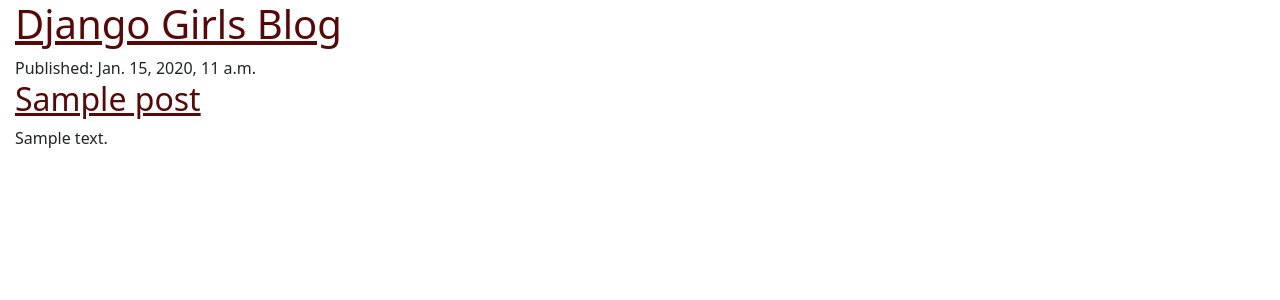
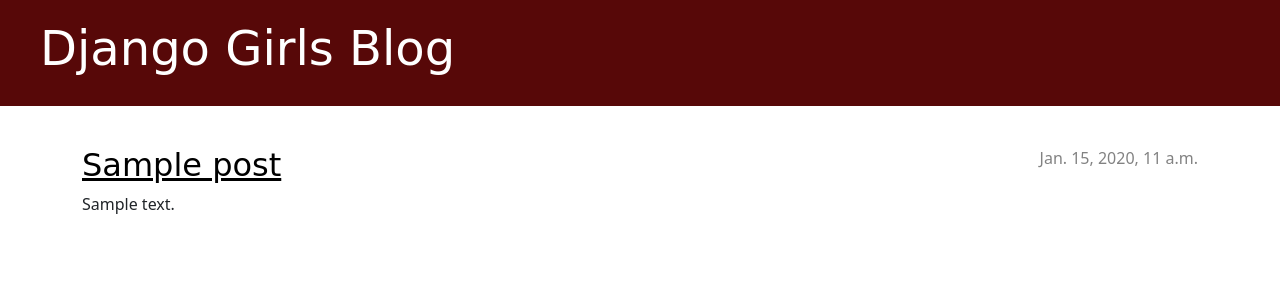
Before and after one commit to cameliahanes/Django-Blog, a Django app: page / in a window 1280 px wide. Shown: the top 300 px of the page. Run offline with Django 3.2, Linux system fonts and the light colour scheme; tables that the repository leaves empty hold one stand-in row (values such as "Sample post").

Commit message:
Add better css for content block and reuse base template.

```diff
--- a/djangogirls/blog/static/css/blog.css
+++ b/djangogirls/blog/static/css/blog.css
@@ -1,7 +1,76 @@
-h1 a, h2 a {
-    color: #570808;
+/*h1 a, h2 a {*/
+/*    color: #570808;*/
+/*    font-family: 'Lobster';*/
+/*}*/
+
+.page-header {
+    background-color: #570808;
+    margin-top: 0;
+    margin-bottom: 40px;
+    padding: 20px 20px 20px 40px;
 }
 
-body {
-    padding-left: 15px;
+.page-header h1,
+.page-header h1 a,
+.page-header h1 a:visited,
+.page-header h1 a:active {
+    color: #ffffff;
+    font-size: 36pt;
+    text-decoration: none;
 }
+
+h1,
+h2,
+h3,
+h4 {
+    font-family: 'Lobster', cursive;
+}
+
+.date {
+    color: #828282;
+}
+
+.save {
+    float: right;
+}
+
+.post-form textarea,
+.post-form input {
+    width: 100%;
+}
+
+.top-menu,
+.top-menu:hover,
+.top-menu:visited {
+    color: #ffffff;
+    float: right;
+    font-size: 26pt;
+    margin-right: 20px;
+}
+
+.post {
+    margin-bottom: 70px;
+    /*margin-left: 20px;*/
+}
+
+.post h2 a,
+.post h2 a:visited {
+    color: #000000;
+}
+
+.post > .date,
+.post > .actions {
+    float: right;
+}
+
+.btn-secondary,
+.btn-secondary:visited {
+    color: #570808;
+    background: none;
+    border-color: #570808;
+}
+
+.btn-secondary:hover {
+    color: #FFFFFF;
+    background-color: #570808;
+}
--- /dev/null
+++ b/djangogirls/blog/templates/blog/base.html
@@ -0,0 +1,22 @@
+{% load static %}
+<!DOCTYPE html>
+<html>
+    <head>
+        <title>Django Girls blog</title>
+        <link rel="stylesheet" href="{% static 'css/blog.css' %}" type="text/css" />
+        <link href="https://cdn.jsdelivr.net/npm/bootstrap@5.3.0-alpha1/dist/css/bootstrap.min.css" rel="stylesheet" integrity="sha384-GLhlTQ8iRABdZLl6O3oVMWSktQOp6b7In1Zl3/Jr59b6EGGoI1aFkw7cmDA6j6gD" crossorigin="anonymous">
+    </head>
+    <body>
+        <header class="page-header">
+            <h1><a href="/">Django Girls Blog</a></h1>
+        </header>
+        <main class="container">
+            <div class="row">
+                <div class="col">
+                    {% block content %}
+                    {% endblock %}
+                </div>
+            </div>
+        </main>
+    </body>
+</html>
--- a/djangogirls/blog/templates/blog/post_list.html
+++ b/djangogirls/blog/templates/blog/post_list.html
@@ -1,23 +1,13 @@
-{% load static %}
-<!DOCTYPE html>
-<html>
-    <head>
-        <title>Django Girls blog</title>
-        <link rel="stylesheet" href="{% static 'css/blog.css' %}" type="text/css" />
-{#        <link rel="stylesheet" href="https://cdn.jsdelivr.net/npm/bootstrap@5.1.3/dist/css/bootstrap.min.css" integrity="sha384-1BmE4kWBq78iYhFldvKuhfTAU6auU8tT94WrHftjDbrCEXSU1oBoqyl2QvZ6jIW3" crossorigin="anonymous">#}
-        <link href="https://cdn.jsdelivr.net/npm/bootstrap@5.3.0-alpha1/dist/css/bootstrap.min.css" rel="stylesheet" integrity="sha384-GLhlTQ8iRABdZLl6O3oVMWSktQOp6b7In1Zl3/Jr59b6EGGoI1aFkw7cmDA6j6gD" crossorigin="anonymous">
-{#        <link rel="stylesheet" href="{% static 'css/blog.css' %}">#}
-    </head>
-    <body>
-        <header>
-            <h1><a href="/">Django Girls Blog</a></h1>
-        </header>
+{% extends 'blog/base.html' %}
+
+{% block content %}
     {% for post in posts %}
-        <article>
-            <time>Published: {{ post.published_date }}</time>
+        <article class="post">
+            <time class="date">
+                {{ post.published_date }}
+            </time>
             <h2><a href="">{{ post.title }}</a></h2>
-            <p>{{ post.text | linebreaksbr }}</p>
+            <p>{{ post.text|linebreaksbr }}</p>
         </article>
     {% endfor %}
-    </body>
-</html>
+{% endblock %}
```
